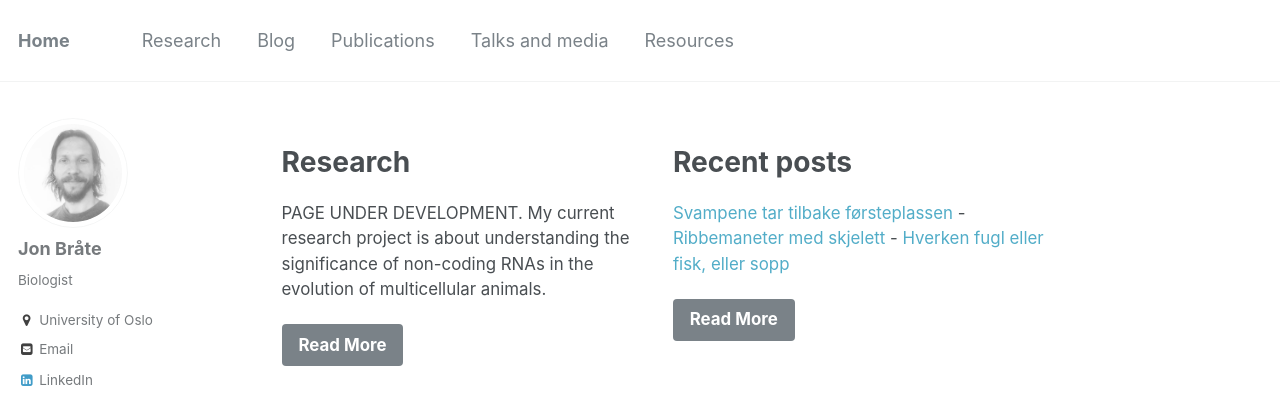
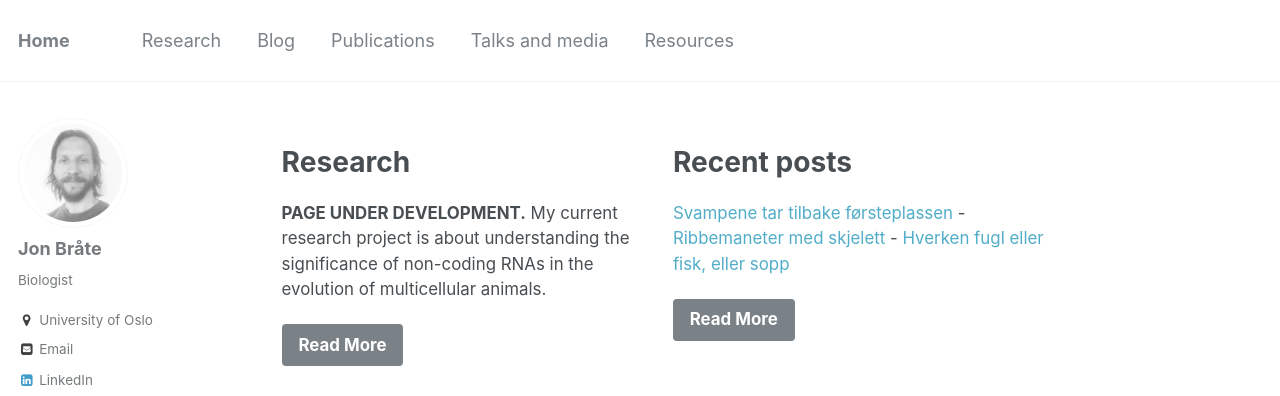
Before and after one commit to pjpaulpj/jonbra.github.io, a Jekyll site: the page built from index.md, in a window 1280 px wide. Shown: the top 396 px of the page. Built offline with Jekyll 4.4.1, drawn with Linux system fonts in a browser that asks for light colours.

```diff
--- a/index.md
+++ b/index.md
@@ -4,7 +4,8 @@ author_profile: true
 permalink: /
 feature_row:
   - title: "Research"
-    excerpt: "PAGE UNDER DEVELOPMENT.
+    excerpt: "**PAGE UNDER DEVELOPMENT.**
+
 My current research project is about understanding the significance of non-coding RNAs in the evolution of multicellular animals."
     url: "/research/"
     btn_label: "Read More"
```
